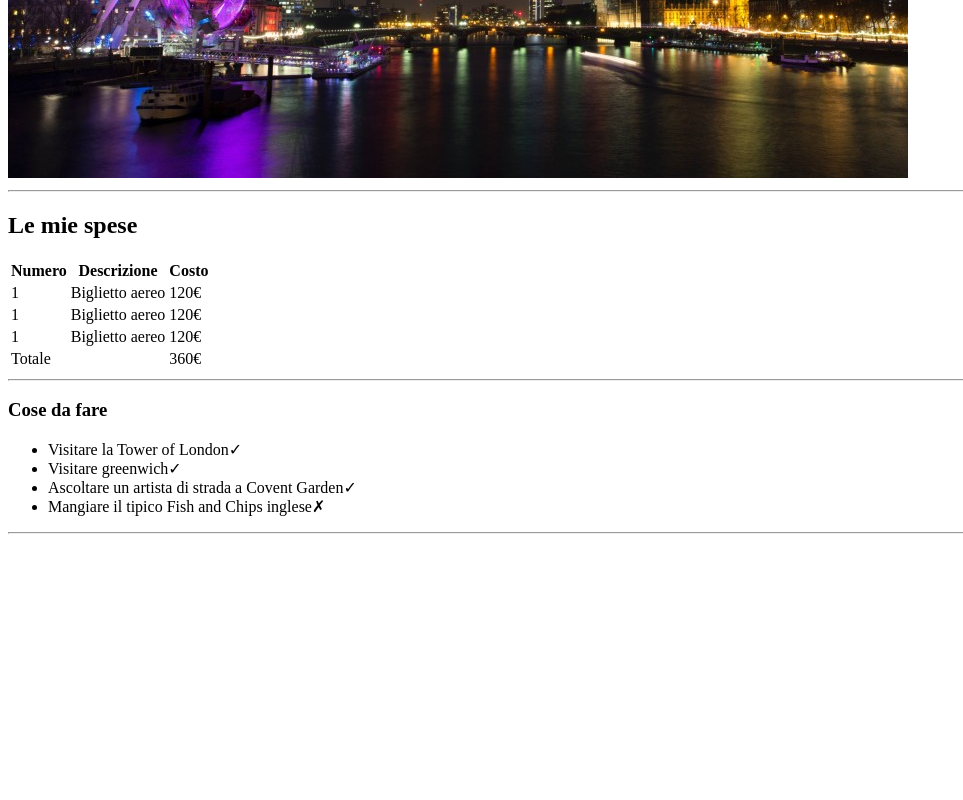
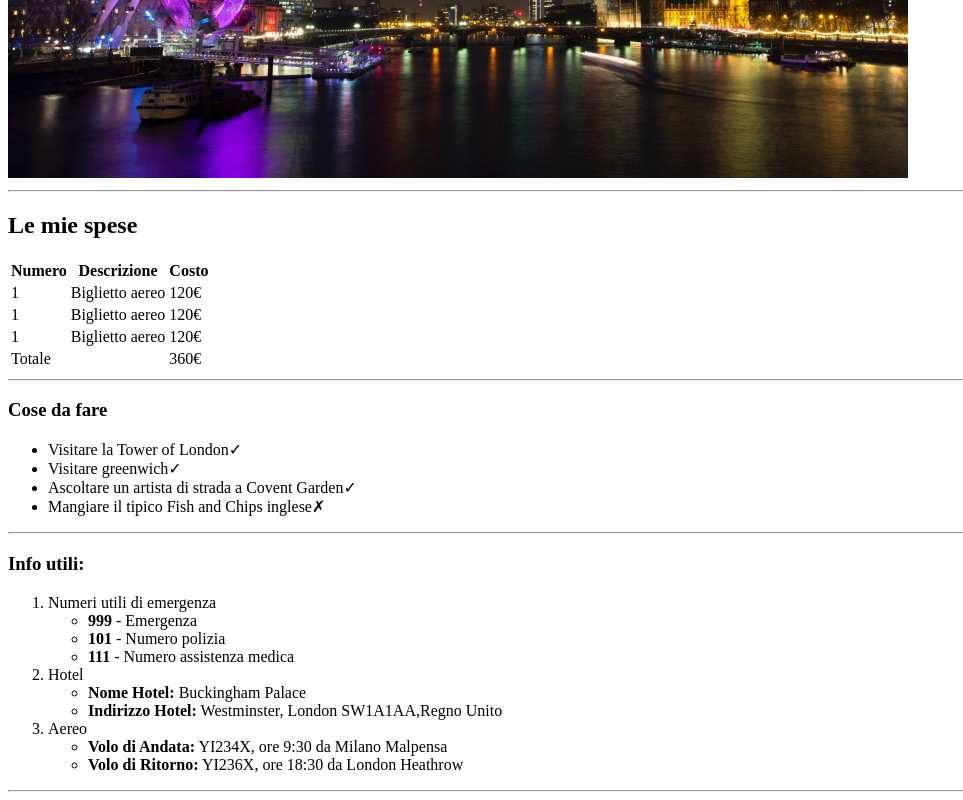
Before and after one commit to NicolaDiQuinzio/html-london-trip, a plain HTML site: page index.html in a window 1280 px wide. Shown: the part 502-1302 px from the top of the page, without its empty margins (0-963 px from the left). Before the commit the page ends 1044 px from the top, so only its background shows below. Drawn offline with Linux system fonts and the light colour scheme.

Commit message:
add section n'3

```diff
--- a/index.html
+++ b/index.html
@@ -92,6 +92,50 @@
       </section>
       <!-- Fine section n'2 -->
       <hr />
+      <!-- Inizio section n'3 -->
+      <section>
+        <h3>Info utili:</h3>
+        <!-- Inizio lista ordinata principale -->
+        <ol>
+          <li>
+            Numeri utili di emergenza
+            <!-- Sottolista n'1 -->
+            <ul>
+              <li><strong>999</strong> - Emergenza</li>
+              <li><strong>101</strong> - Numero polizia</li>
+              <li><strong>111</strong> - Numero assistenza medica</li>
+            </ul>
+          </li>
+          <li>
+            Hotel
+            <!-- Sottolista n'2 -->
+            <ul>
+              <li><strong>Nome Hotel:</strong> Buckingham Palace</li>
+              <li>
+                <strong>Indirizzo Hotel:</strong> Westminster, London
+                SW1A1AA,Regno Unito
+              </li>
+            </ul>
+          </li>
+          <li>
+            Aereo
+            <!-- Sottolista n'3 -->
+            <ul>
+              <li>
+                <strong>Volo di Andata:</strong> YI234X, ore 9:30 da Milano
+                Malpensa
+              </li>
+              <li>
+                <strong>Volo di Ritorno:</strong> YI236X, ore 18:30 da London
+                Heathrow
+              </li>
+            </ul>
+          </li>
+        </ol>
+        <!-- Fine lista ordinata principale -->
+      </section>
+      <!-- Fine section n'3 -->
+      <hr />
     </main>
     <footer></footer>
   </body>
```
